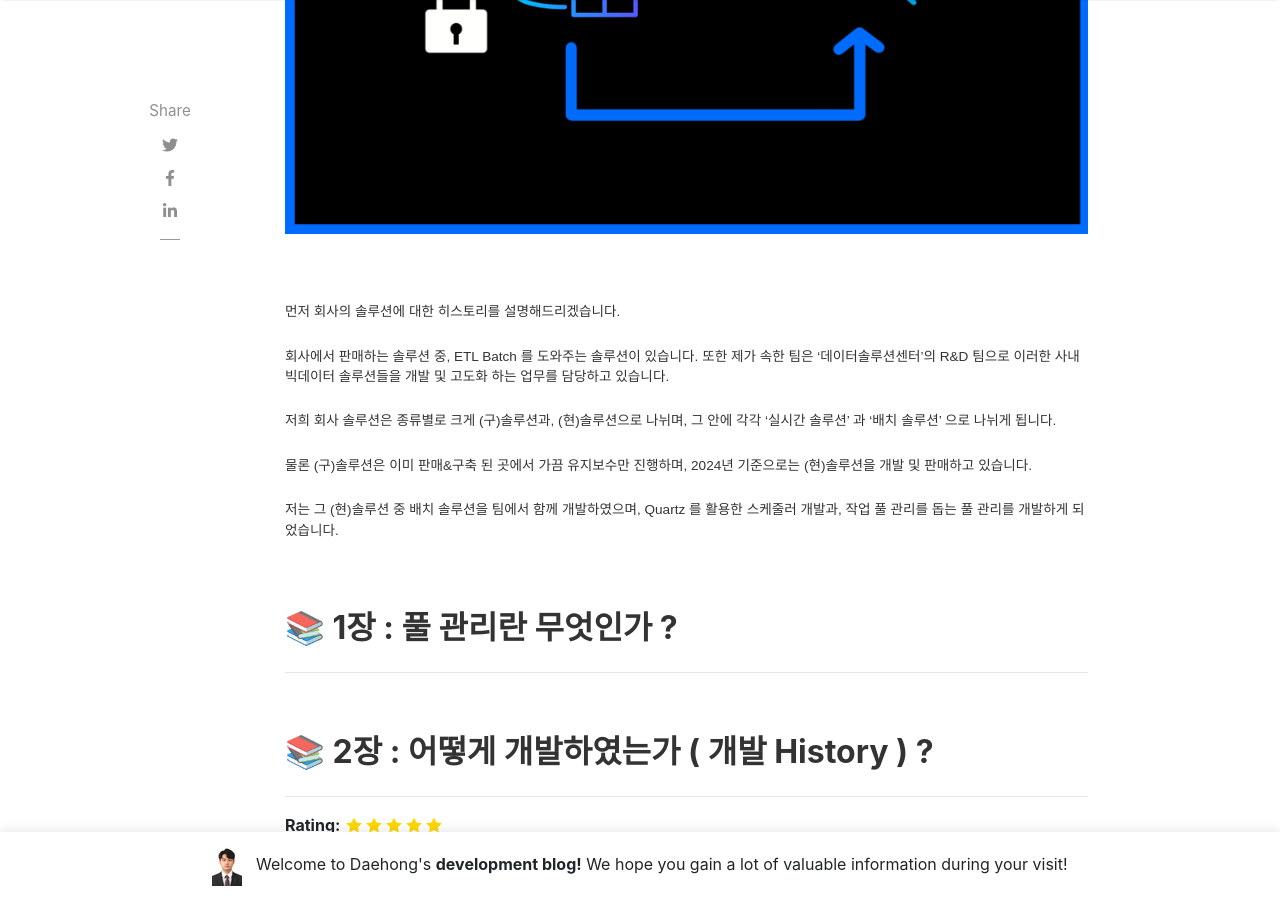
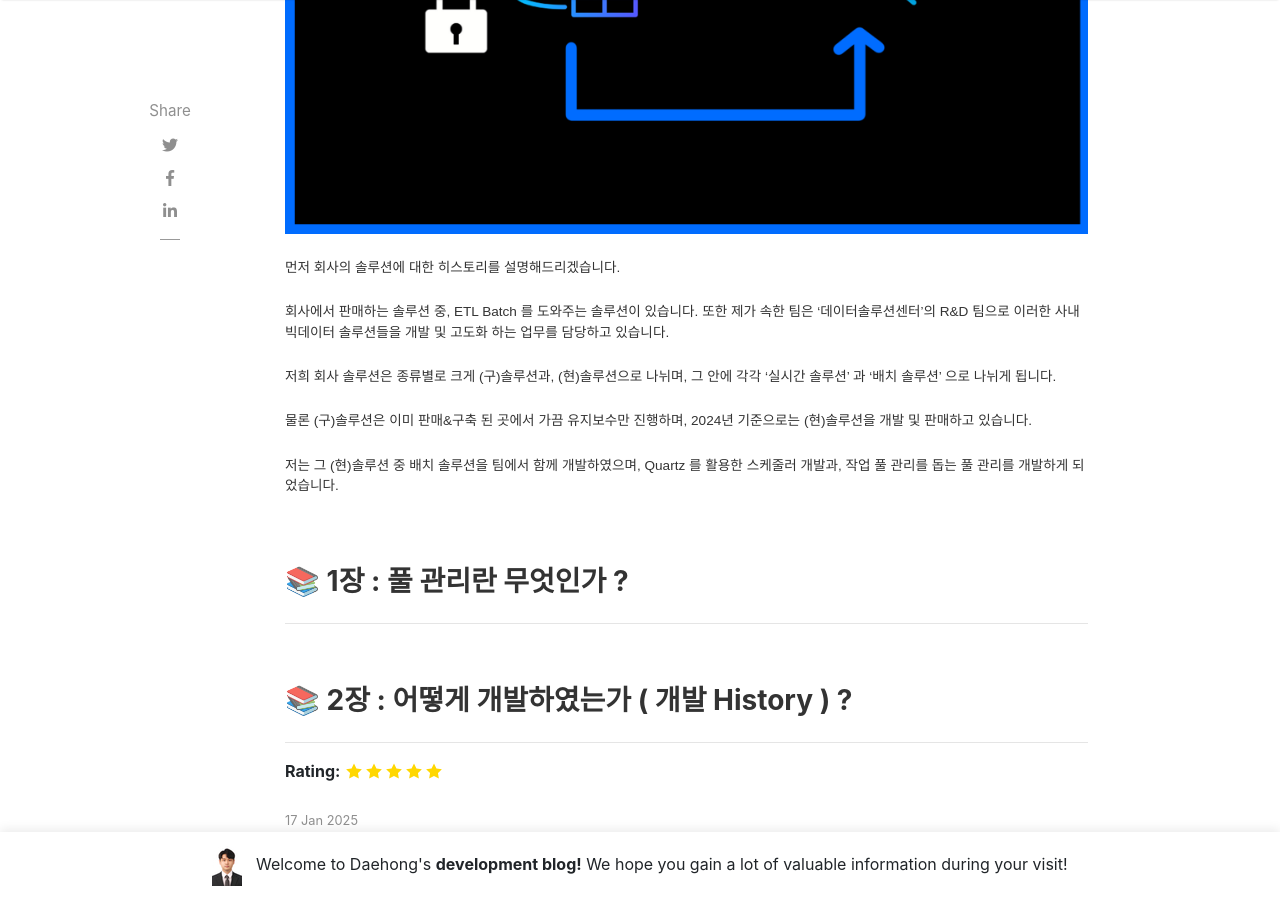
Before and after one commit to JeonDaehong/JeonDaehong.github.io, a Jekyll site: the page built from _posts/2025-01-17-pool-management-develop.md, in a window 1280 px wide and 900 px high, scrolled down 690 px. Built offline with Jekyll 4.4.1, drawn with Linux system fonts in a browser that asks for light colours; nearby versions of some CDN libraries; comment, search, counter and statistics services are not loaded.

Commit message:
pool develop history write

```diff
--- a/_posts/2025-01-17-pool-management-develop.md
+++ b/_posts/2025-01-17-pool-management-develop.md
@@ -6,8 +6,6 @@ categories: [ company, develop ]
 image: assets/images/pool-management.png
 rating: 5
 ---
-
-<br>
 
 먼저 회사의 솔루션에 대한 히스토리를 설명해드리겠습니다.
 
@@ -21,10 +19,10 @@ rating: 5
 
 <br>
 
-## 📚 1장 : 풀 관리란 무엇인가 ?
+### 📚 1장 : 풀 관리란 무엇인가 ?
 ---
 
 <br>
 
-## 📚 2장 : 어떻게 개발하였는가 ( 개발 History ) ?
+### 📚 2장 : 어떻게 개발하였는가 ( 개발 History ) ?
 ---
```
